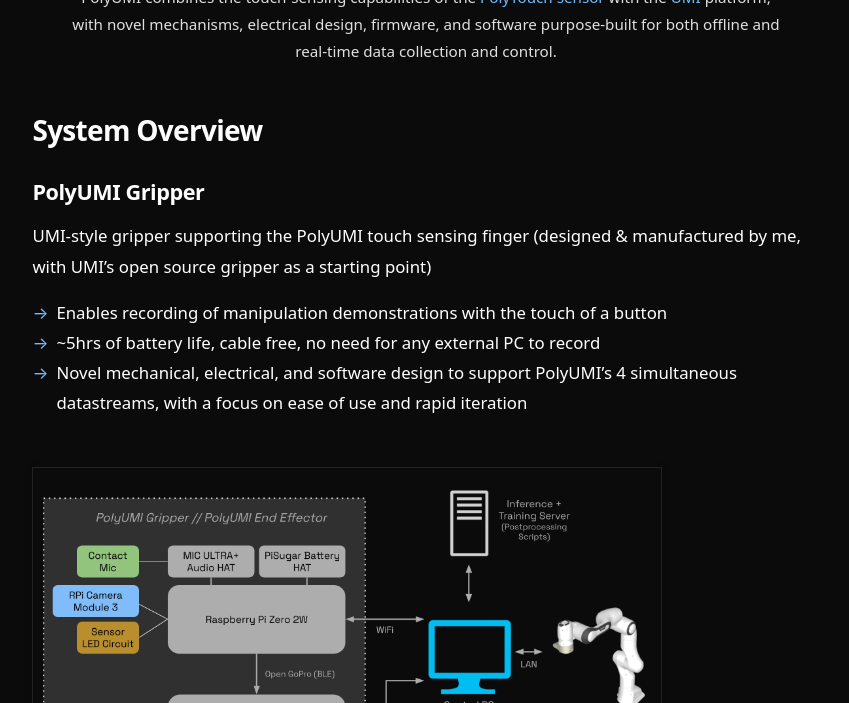
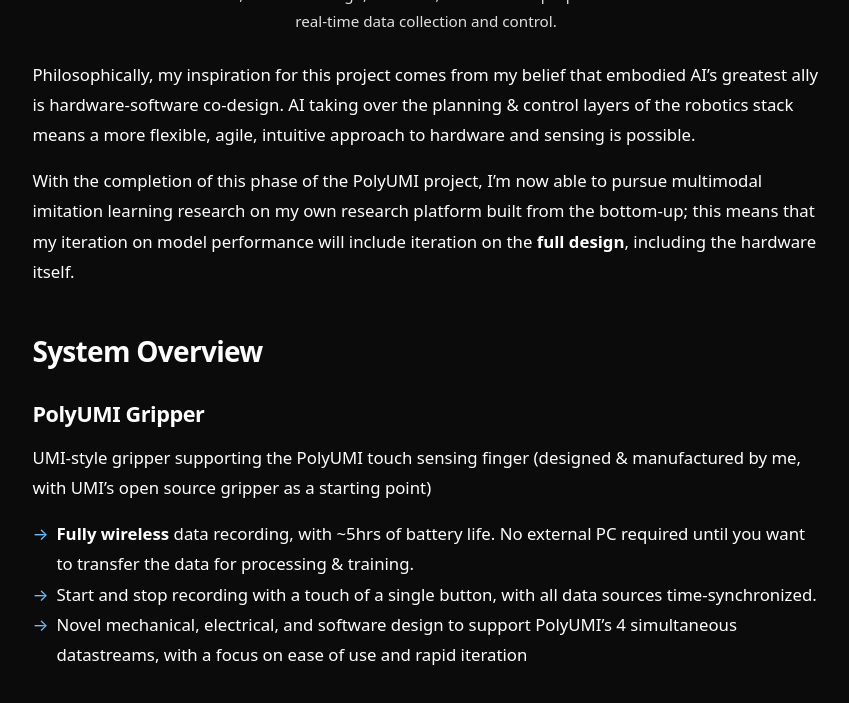
Before and after one commit to cwoodhayes/cwoodhayes.github.io, a Jekyll site: the page built from _projects/PolyUMI.md, in a window 1280 px wide and 900 px high, scrolled down 2836 px, cut to the strip 197-900 px from the top of the window. Shown: the whole strip, without its empty margins (214-1063 px from the left). Built offline with Jekyll 4.4.1, drawn with Linux system fonts in a browser that asks for light colours; some of the changed text lies outside the part shown.

Commit message:
added proprioception

```diff
--- a/_projects/PolyUMI.md
+++ b/_projects/PolyUMI.md
@@ -44,12 +44,17 @@
   <figcaption>PolyUMI combines the touch-sensing capabilities of the <a href="https://polytouch.alanz.info/">PolyTouch sensor</a> with the <a href="https://umi-gripper.github.io/">UMI</a> platform, with novel mechanisms, electrical design, firmware, and software purpose-built for both offline and real-time data collection and control.</figcaption>
 </figure>
 
+Philosophically, my inspiration for this project comes from my belief that embodied AI's greatest ally is hardware-software co-design. AI taking over the planning & control layers of the robotics stack means a more flexible, agile, intuitive approach to hardware and sensing is possible.
+
+With the completion of this phase of the PolyUMI project, I'm now able to pursue multimodal imitation learning research on my own research platform built from the bottom-up; this means that my iteration on model performance will include iteration on the **full design**, including the hardware itself.
+
+
 ## System Overview
 
 ### PolyUMI Gripper
 UMI-style gripper supporting the PolyUMI touch sensing finger (designed & manufactured by me, with UMI's open source gripper as a starting point)
-  - Enables recording of manipulation demonstrations with the touch of a button
-  - ~5hrs of battery life, cable free, no need for any external PC to record
+  - **Fully wireless** data recording, with ~5hrs of battery life. No external PC required until you want to transfer the data for processing & training.
+  - Start and stop recording with a touch of a single button, with all data sources time-synchronized.
   - Novel mechanical, electrical, and software design to support PolyUMI's 4 simultaneous datastreams, with a focus on ease of use and rapid iteration
 
 <div style="display: grid; grid-template-columns: repeat(auto-fit, minmax(300px, 1fr)); gap: 1rem;">
@@ -160,17 +165,17 @@
 References: UMI
 
 ### Proprioception
-Proprioceptive data is available in two forms:
-- 6DoF end-effector pose + gripper width; embodiment-agnostic
-- Joint angles; embodiment-specific
 
-TODO data flow diagram
+<figure class="project-figure">
+  <a href="#" class="lightbox-img" style="max-width: 800px;"><img src="/assets/msr/polyumi/proprioception_dataflow.png" alt="PolyUMI proprioception dataflow" /></a>
+  <figcaption>Proprioceptive data can be supplied as embodiment-specifc joint angles or embodiment-agnostic 6DoF pose + gripper width at both training and inference time.</figcaption>
+</figure>
 
-#### End-Effector
+#### Embodiment Proprioception
 When mounted to an arm or any other embodiment, joint angle data can be sourced directly from motor encoders, and EE pose can be trivially obtained through forward kinematics.
 For the Franka arm, this data is all availble directly from the `libfranka` API.
 
-#### PolyUMI Gripper
+#### PolyUMI Gripper Proprioception
 When data is collected from the gripper alone, proprioceptive information must be derived from other sensor data.
 In particular, PolyUMI follows the original UMI paper in using [ORB-SLAM3](https://github.com/UZ-SLAMLab/ORB_SLAM3)'s monocular-inertial SLAM implementation to derive a 6DoF pose trajectory using the GoPro's video feed and integrated IMU.
 Gripper width is calculated using the ArUco tags on the gripper fingers.
```
Also changed, not shown: other parts of _projects/PolyUMI.md (+2 -3 lines), assets/msr/polyumi/proprioception_dataflow.png (added).
